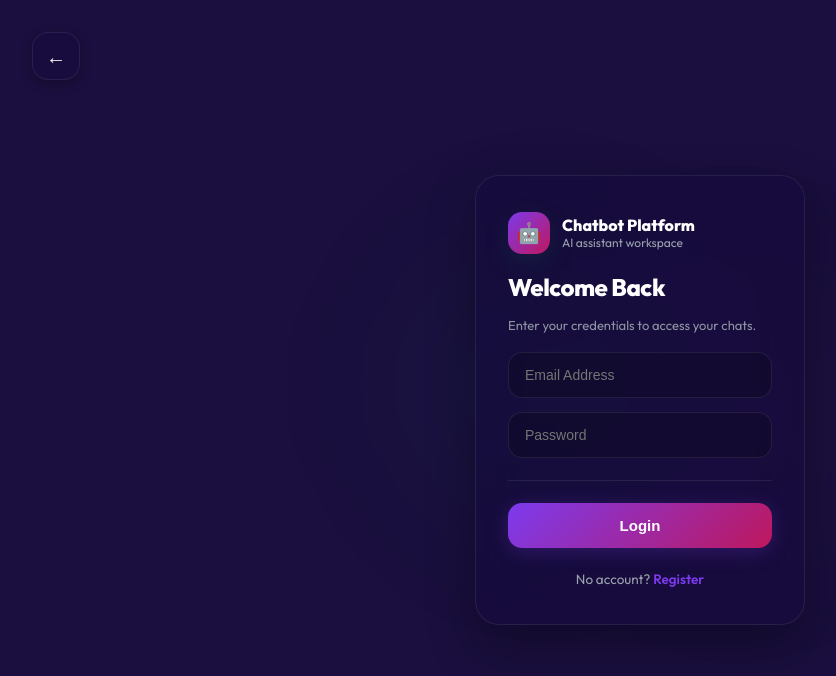
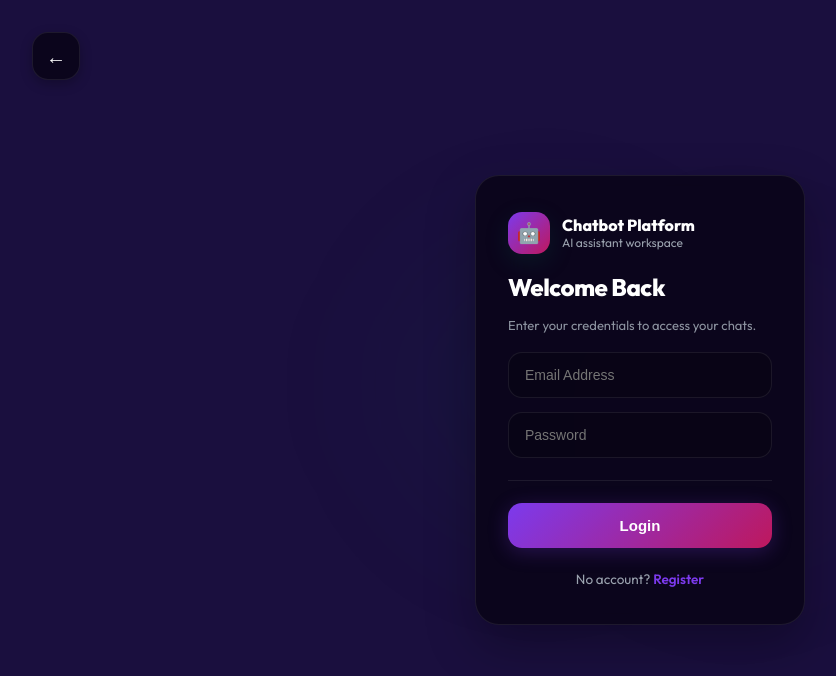
Before and after one commit to bhuvangujjarbhuvan-ctrl/chatbot-platform, a React (Vite) app in the folder frontend/: page /login in a window 1280 px wide. Shown: the top 676 px of the page, without its empty margins (0-836 px from the left). Built offline with nearby package versions, Linux system fonts and the light colour scheme; no server answers.

Commit message:
Darken auth card and back button backgrounds on Login and Register pages

```diff
--- a/frontend/src/pages/Login.jsx
+++ b/frontend/src/pages/Login.jsx
@@ -107,7 +107,7 @@ const styles = {
     width: "48px",
     height: "48px",
     borderRadius: "16px",
-    background: "rgba(20, 10, 60, 0.45)",
+    background: "rgba(10, 5, 25, 0.9)",
     border: "1px solid rgba(255, 255, 255, 0.08)",
     display: "grid",
     placeItems: "center",
@@ -145,7 +145,7 @@ const styles = {
     width: 330,
     padding: "36px 32px",
     borderRadius: 24,
-    background: "rgba(20, 10, 60, 0.45)",
+    background: "rgba(10, 5, 25, 0.9)",
     border: "1px solid rgba(255, 255, 255, 0.08)",
     backdropFilter: "blur(24px)",
     boxShadow: "0 20px 50px rgba(0, 0, 0, 0.3)",
--- a/frontend/src/pages/Register.jsx
+++ b/frontend/src/pages/Register.jsx
@@ -120,7 +120,7 @@ const styles = {
     width: "48px",
     height: "48px",
     borderRadius: "16px",
-    background: "rgba(20, 10, 60, 0.45)",
+    background: "rgba(10, 5, 25, 0.9)",
     border: "1px solid rgba(255, 255, 255, 0.08)",
     display: "grid",
     placeItems: "center",
@@ -137,7 +137,7 @@ const styles = {
     width: 320,
     padding: 24,
     borderRadius: 16,
-    background: "rgba(20, 10, 60, 0.45)",
+    background: "rgba(10, 5, 25, 0.9)",
     backdropFilter: "blur(10px)",
     color: "#FFFFFF",
     display: "flex",
```
